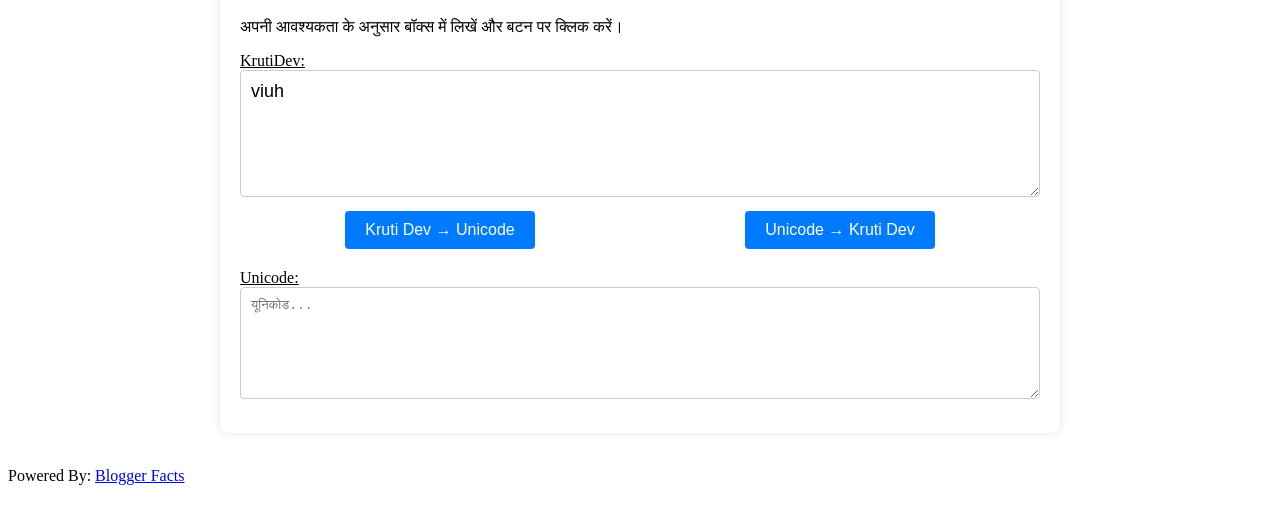
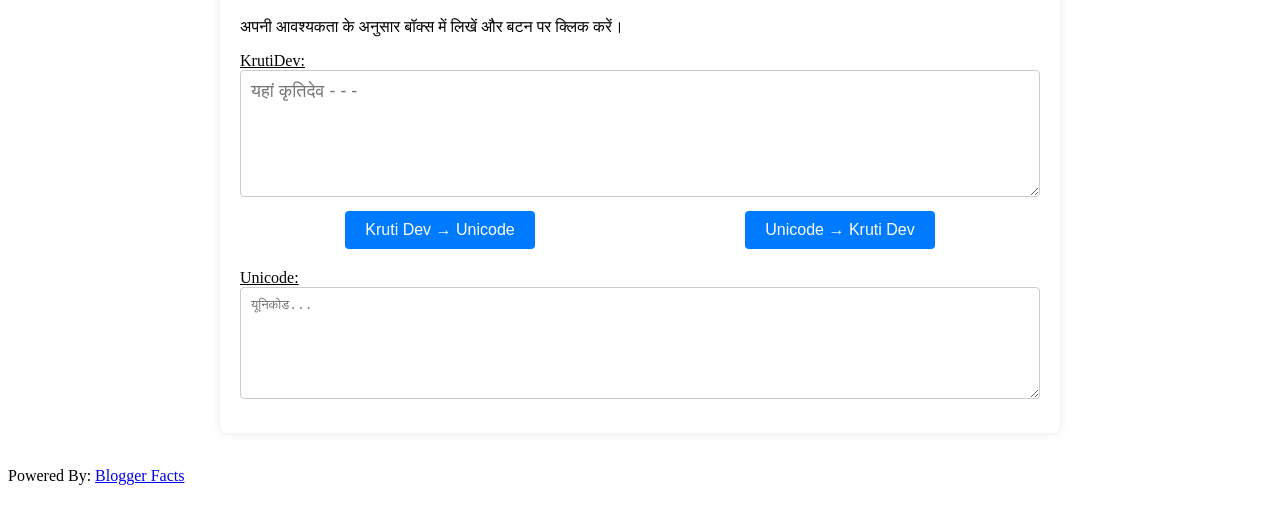
Before and after one commit to imzaim/krutidev, a plain HTML site: page textconverter.html in a window 1280 px wide. Shown: the part 68-592 px from the top of the page. Drawn offline with Linux system fonts and the light colour scheme.

Commit message:
Update textconverter.html

```diff
--- a/textconverter.html
+++ b/textconverter.html
@@ -59,7 +59,7 @@
         <p>अपनी आवश्यकता के अनुसार बॉक्स में लिखें और बटन पर क्लिक करें।</p>
 
         <p style="text-align: left; margin: 0;text-decoration: underline">KrutiDev:</p>
-        <textarea id="inputKruti" rows="5" placeholder="यहां कृतिदेव - - -">viuh</textarea>
+        <textarea id="inputKruti" rows="5" placeholder="यहां कृतिदेव - - -"></textarea>
 
         <div class="buttons">
             <button onclick="convert('k2u')">Kruti Dev → Unicode</button>
```
